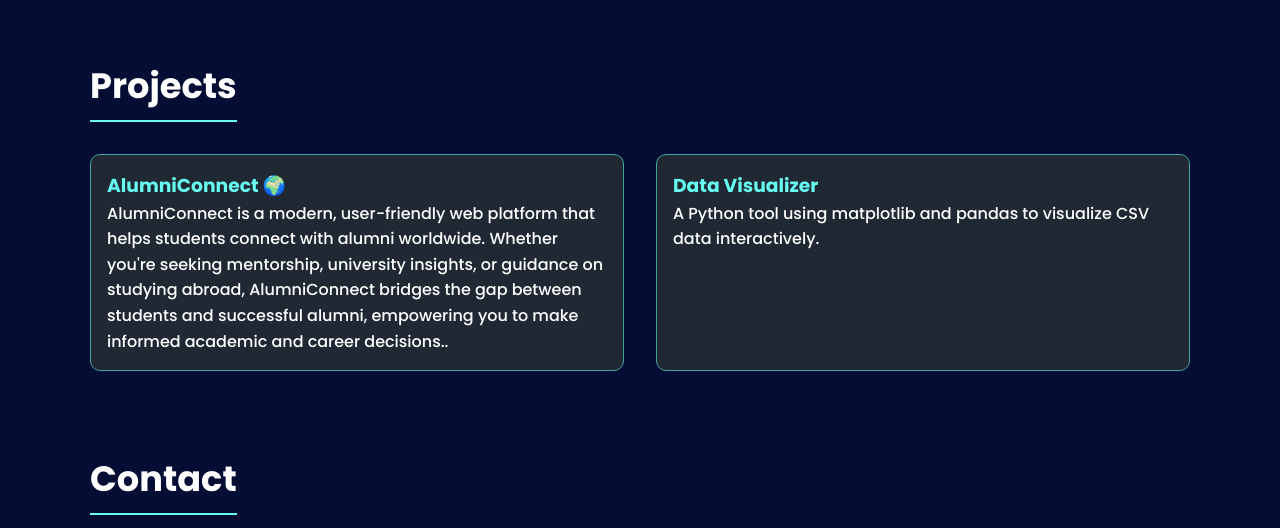
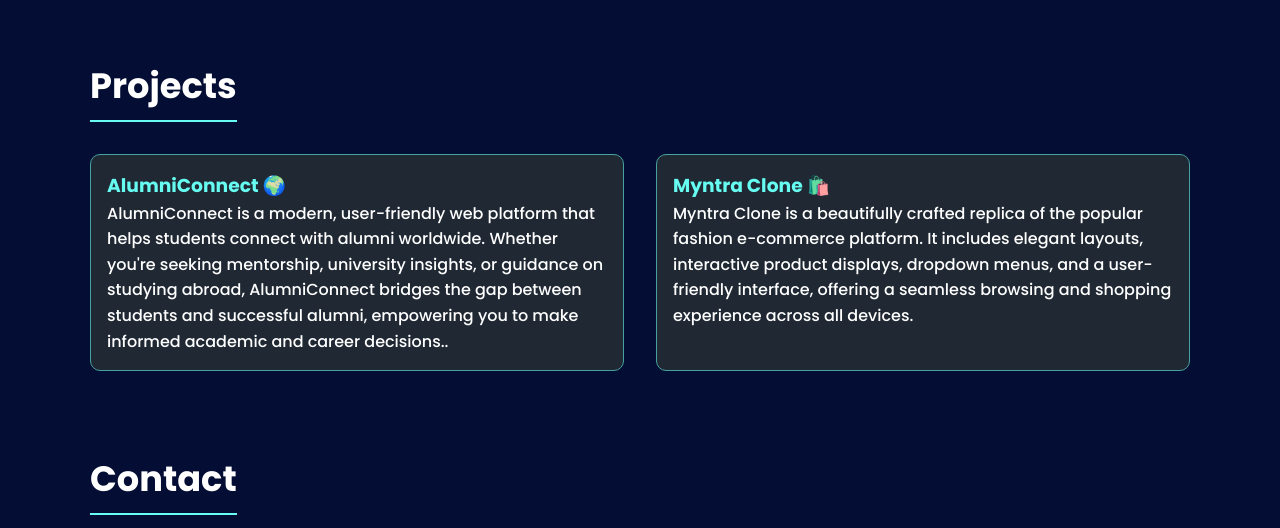
Before and after one commit to Abhishekk-10/My-Portfolio, a plain HTML site: page index.html in a window 1280 px wide. Shown: the part 917-1445 px from the top of the page. Drawn offline with Linux system fonts and the light colour scheme.

Commit message:
Update index.html

```diff
--- a/index.html
+++ b/index.html
@@ -168,8 +168,8 @@
           <p>AlumniConnect is a modern, user-friendly web platform that helps students connect with alumni worldwide. Whether you're seeking mentorship, university insights, or guidance on studying abroad, AlumniConnect bridges the gap between students and successful alumni, empowering you to make informed academic and career decisions..</p>
         </div>
         <div class="project-card">
-          <h3>Data Visualizer</h3>
-          <p>A Python tool using matplotlib and pandas to visualize CSV data interactively.</p>
+          <h3>Myntra Clone 🛍️</h3>
+          <p>Myntra Clone is a beautifully crafted replica of the popular fashion e-commerce platform. It includes elegant layouts, interactive product displays, dropdown menus, and a user-friendly interface, offering a seamless browsing and shopping experience across all devices.</p>
         </div>
       </div>
     </div>
```
